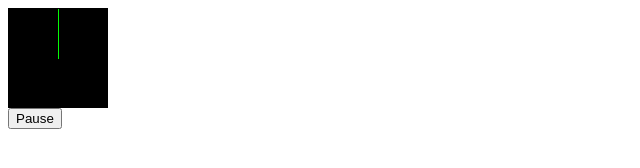
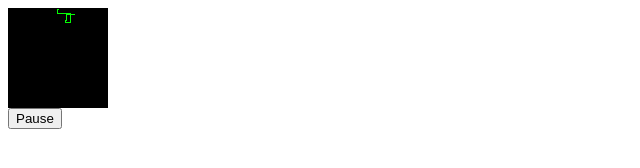
Before and after one commit to otolabqu/branch, a plain HTML site: page index.html in a window 1280 px wide. Shown: the full height of the page, 0-640 px from the left. Drawn offline with Linux system fonts and the light colour scheme.

Commit message:
random walk 10%

```diff
--- a/index.html
+++ b/index.html
@@ -1,6 +1,5 @@
 <canvas id="canvas2" width="100" height="100" style="image-rendering: pixelated;"></canvas>
 <br>
-
 
 <button onclick="pause()">Pause</button>
 <script>
@@ -58,6 +57,22 @@ let paused = false
         })
     }
 
+    async function turn() {
+        flibs.forEach( f => {
+            let r = Math.random()
+            if (r < 0.1) {
+                let newdirection = (r - 0.05)/Math.abs((r - 0.05))
+                if (f.dx != 0) {
+                    f.dx = 0
+                    f.dy = newdirection
+                } else {
+                    f.dy = 0
+                    f.dx = newdirection
+                }
+            }
+        })
+    }
+
     function bound(n) {
         if (n < 0) return 0
         if (n> 99) return 99
@@ -75,6 +90,7 @@ let paused = false
         time++
 
         await move()
+        await turn()
         await render()
     }
 
```
